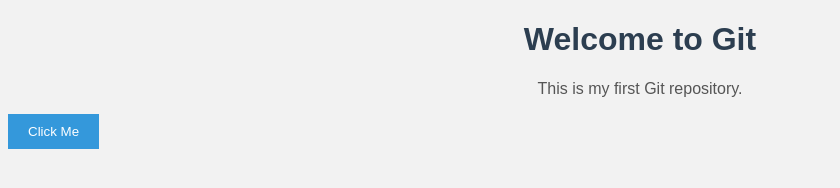
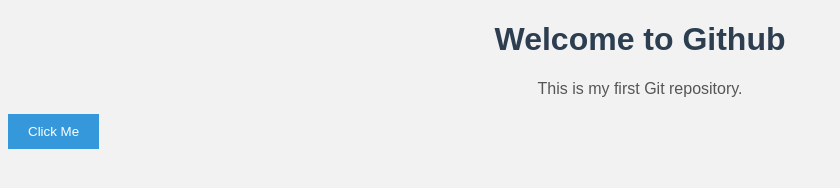
Before and after one commit to Praneshhvr/SampleRepo, a plain HTML site: page index.html in a window 1280 px wide. Shown: the whole page, without its empty margins (0-840 px from the left). Drawn offline with Linux system fonts and the light colour scheme.

Commit message:
changes done

```diff
--- a/index.html
+++ b/index.html
@@ -6,7 +6,7 @@
 </head>
 <body>
 
-    <h1>Welcome to Git</h1>
+    <h1>Welcome to Github</h1>
     <p>This is my first Git repository.</p>
     <button>Click Me</button>
 
```
